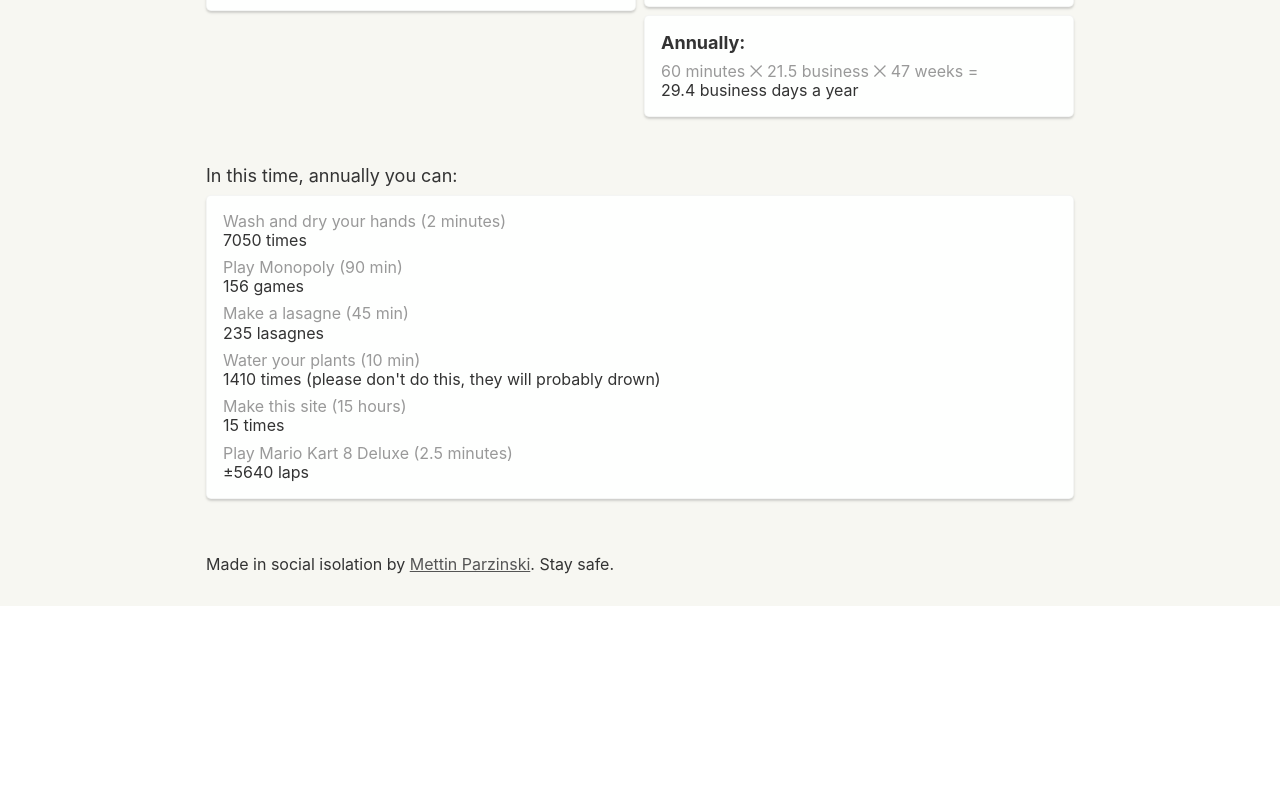
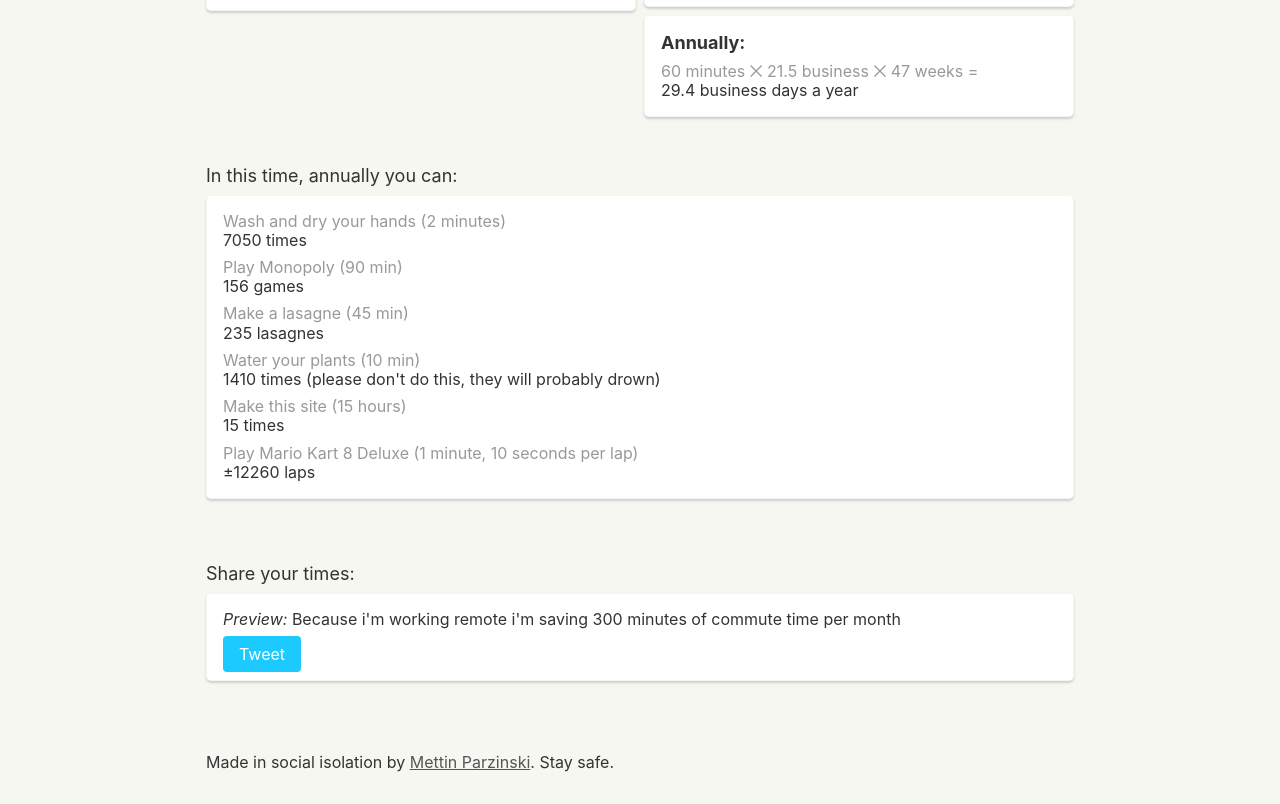
Before and after one commit to mettin/commuteless, a React (Create React App) app: page / in a window 1280 px wide. Shown: the part 298-1102 px from the top of the page. Before the commit the page ends 904 px from the top, so only its background shows below. Built offline with nearby package versions, Linux system fonts and the light colour scheme.

Commit message:
added twitter share button

```diff
--- a/src/App.js
+++ b/src/App.js
@@ -23,7 +23,7 @@ function millisecondsToStr(min, workingHours, forceMinutes) {
   var seconds = temp % 60;
 
   if (forceMinutes) {
-    return `${min} minute${numberEnding(min)}`;
+    return `${round(min)} minute${numberEnding(min)}`;
   }
   if (hours >= 1) {
     if (hours > workingHours) {
@@ -50,6 +50,11 @@ export default function App() {
 
   const dailyTravelTime = travelTime * 2;
   const totalMinutes = dailyTravelTime * workingDays * 47;
+  const shareText = `Because i'm working remote i'm saving ${millisecondsToStr(
+    dailyTravelTime * workingDays,
+    workingHours,
+    true
+  )} of commute time per month`;
 
   return (
     <div className="App">
@@ -232,9 +237,35 @@ export default function App() {
               </dd>
               <dt>Make this site (15 hours)</dt>
               <dd>{Math.floor(totalMinutes / 900)} times</dd>
-              <dt>Play Mario Kart 8 Deluxe (2.5 minutes) </dt>
-              <dd>±{Math.floor(totalMinutes / 2.5)} laps</dd>
+              <dt>Play Mario Kart 8 Deluxe (1 minute, 10 seconds per lap) </dt>
+              <dd>±{Math.floor(totalMinutes / 1.15)} laps</dd>
             </dl>
+          </div>
+        </div>
+      </div>
+      <div className="conclusion">
+        <div className="sizer">
+          <h2>Share your times:</h2>
+          <div className="card">
+            <p className="share-preview">
+              <em>Preview:</em> {shareText}
+            </p>
+            <a
+              href={`https://twitter.com/share?text=${encodeURI(
+                shareText
+              )})}&url=${encodeURI(
+                "https://commuteless.app"
+              )}&hashtags=commuteless&related=mettinparzinski`}
+              class="twitter-share-button"
+              data-show-count="true"
+            >
+              Tweet
+            </a>
+            <script
+              async
+              src="https://platform.twitter.com/widgets.js"
+              charset="utf-8"
+            />
           </div>
         </div>
       </div>
--- a/src/styles.css
+++ b/src/styles.css
@@ -182,6 +182,7 @@ dt {
 
 .conclusion {
   padding: 0 0 8px 0;
+  margin-bottom: 16px;
 }
 @media (min-width: 800px) {
   .conclusion {
@@ -201,6 +202,25 @@ dt {
   margin-bottom: 0;
 }
 
+.share-preview {
+  margin-top: 0;
+}
+
+.twitter-share-button {
+  margin-top: 16px;
+  background: #1dcaff;
+  padding: 8px 16px;
+  border-radius: 4px;
+  color: #fff;
+  text-decoration: none;
+}
+.twitter-share-button:hover {
+  background: #0084b4;
+}
+.twitter-share-button:active {
+  background: #1dcaff;
+}
+
 footer {
   padding: 0 0 16px;
   text-align: left;
```
